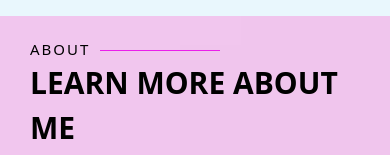
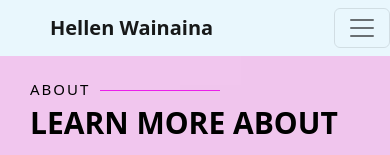
Before and after one commit to hellen-22/PORTFOLIO-WITH-REACT, a React (Create React App) app in the folder portfolio/: page /about in a window 390 px wide. Shown: the top 155 px of the page. Built offline with nearby package versions, Linux system fonts and the light colour scheme.

Commit message:
responsive header

```diff
--- a/portfolio/public/index.html
+++ b/portfolio/public/index.html
@@ -2,14 +2,12 @@
 <html lang="en">
   <head>
     <meta charset="utf-8" />
-    <link rel="icon" href="%PUBLIC_URL%/favicon.ico" />
     <meta name="viewport" content="width=device-width, initial-scale=1" />
     <meta name="theme-color" content="#000000" />
     <meta
       name="description"
       content="Web site created using create-react-app"
     />
-    <link rel="apple-touch-icon" href="%PUBLIC_URL%/logo192.png" />
     <!--
       manifest.json provides metadata used when your web app is installed on a
       user's mobile device or desktop. See https://developers.google.com/web/fundamentals/web-app-manifest/
@@ -24,7 +22,7 @@
       work correctly both with client-side routing and a non-root public URL.
       Learn how to configure a non-root public URL by running `npm run build`.
     -->
-    <title>React App</title>
+    <title>Portfolio</title>
   </head>
   <body>
     <noscript>You need to enable JavaScript to run this app.</noscript>
--- a/portfolio/src/components/Header.js
+++ b/portfolio/src/components/Header.js
@@ -5,8 +5,10 @@ import { Link } from "react-router-dom";
 
 function Header() {
   return (
-    <Navbar expand="lg" className="headerr">
-      <Navbar.Collapse id="navbarSupportedContent">
+    <Navbar collapseOnSelect expand="lg" className="headerr">
+      <Navbar.Brand className="brand">Hellen Wainaina</Navbar.Brand>
+      <Navbar.Toggle aria-controls="responsive-navbar-nav" />
+      <Navbar.Collapse id="responsive-navbar-nav">
         <Nav className="mx-auto items">
           <Nav.Item className="item">
             <Link className="nav-link link"  to="/"  > Home </Link>
--- a/portfolio/src/css/Header.css
+++ b/portfolio/src/css/Header.css
@@ -6,8 +6,6 @@
     color: rgb(0, 0, 0);
     position: fixed;
 }
-/* Avatar same height as headerr*/
-
 .item{
     padding: 0px;
     margin: 10px;
@@ -20,3 +18,8 @@
 .item .link:hover{
     color: rgba(233, 6, 233, 0.863);
 }
+
+.brand{
+    color: black;
+    padding-left: 50px;
+}
```
